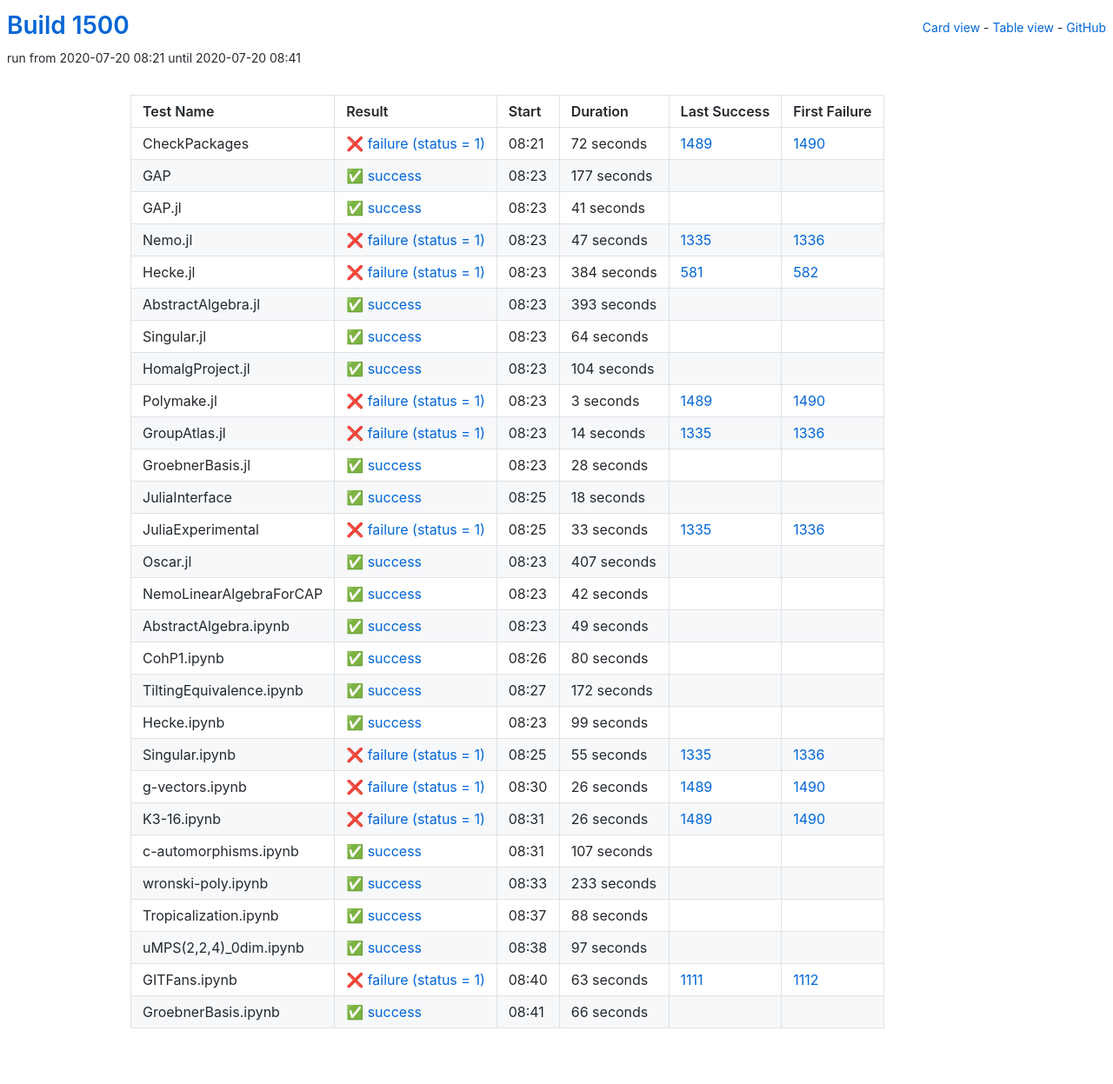
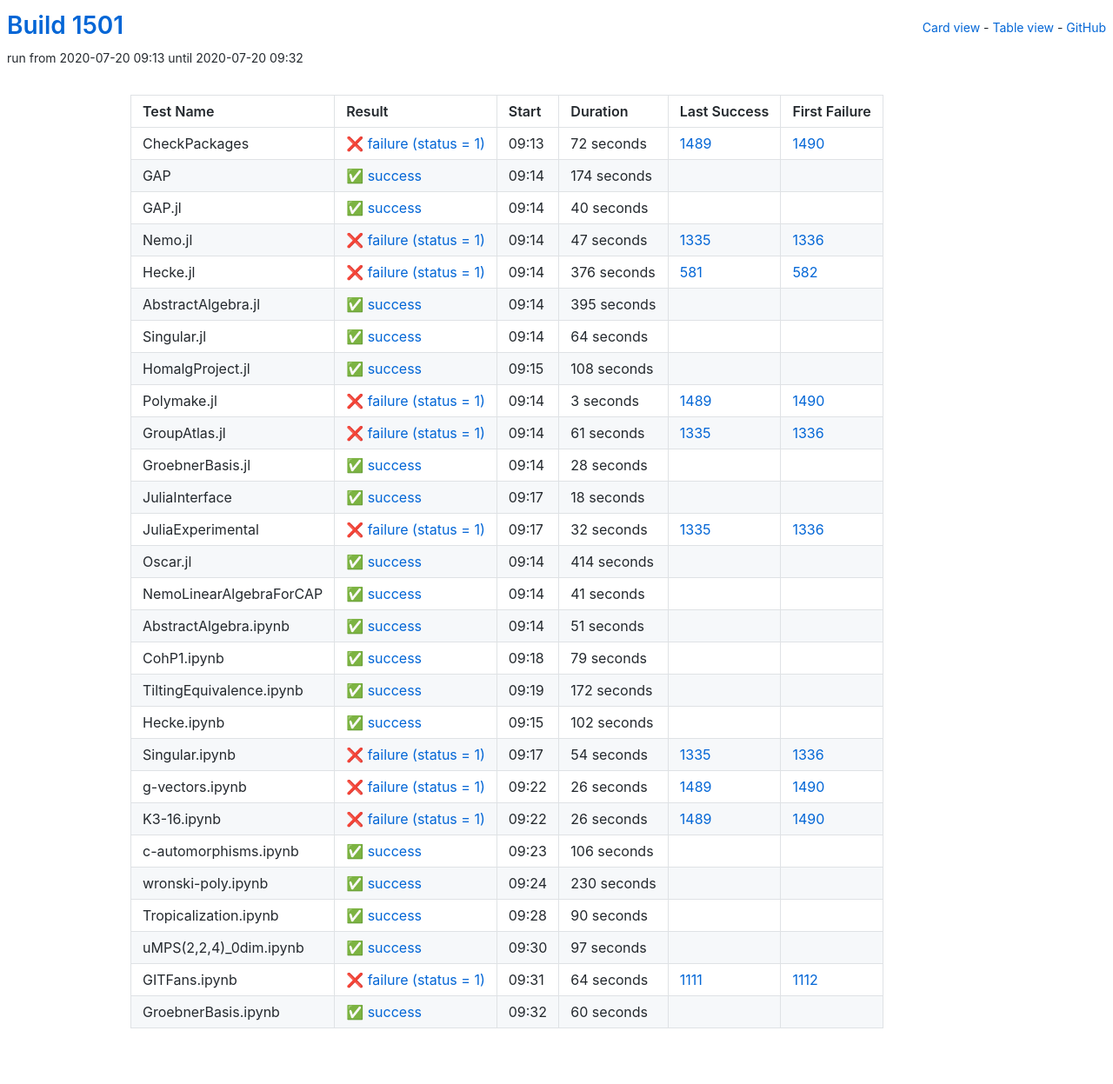
Before and after one commit to oscar-system/oscar-ci-status-1.4, a Jekyll site: the page built from table.html, in a window 1280 px wide. Shown: the whole page at 87% size. Built offline with Jekyll 4.4.1, drawn with Linux system fonts in a browser that asks for light colours.

Commit message:
Build #1501

```diff
--- a/_data/ci.yml
+++ b/_data/ci.yml
@@ -1,6 +1,6 @@
 ---
-build: 1500
-build_url: https://oscarci.mathematik.uni-kl.de/job/oscar-julia-1.4/1500/
+build: 1501
+build_url: https://oscarci.mathematik.uni-kl.de/job/oscar-julia-1.4/1501/
 job: oscar-julia-1.4
 organization: oscar-system
 repo: oscar-ci-status-1.4
@@ -8,8 +8,8 @@ repourl: https://github.com/oscar-system/oscar-ci-status-1.4
 tests:
 - name: CheckPackages
   id: checkpackages
-  log: https://oscarci.mathematik.uni-kl.de/job/oscar-julia-1.4/1500/artifact/logs/build-1500/CheckPackages.log
-  start: 2020-07-20 08:21
+  log: https://oscarci.mathematik.uni-kl.de/job/oscar-julia-1.4/1501/artifact/logs/build-1501/CheckPackages.log
+  start: 2020-07-20 09:13
   success: false
   exitcode: 1
   status: failure
@@ -20,32 +20,32 @@ tests:
   first_failure_url: https://oscarci.mathematik.uni-kl.de/job/oscar-julia-1.4/1490/
 - name: GAP
   id: gap
-  log: https://oscarci.mathematik.uni-kl.de/job/oscar-julia-1.4/1500/artifact/logs/build-1500/GAP.log
-  start: 2020-07-20 08:23
+  log: https://oscarci.mathematik.uni-kl.de/job/oscar-julia-1.4/1501/artifact/logs/build-1501/GAP.log
+  start: 2020-07-20 09:14
   success: true
   exitcode: 0
   status: success
-  duration: 177
+  duration: 174
   last_success: false
   last_success_url:
   first_failure: false
   first_failure_url:
 - name: GAP.jl
   id: gap-jl
-  log: https://oscarci.mathematik.uni-kl.de/job/oscar-julia-1.4/1500/artifact/logs/build-1500/GAP.jl.log
-  start: 2020-07-20 08:23
+  log: https://oscarci.mathematik.uni-kl.de/job/oscar-julia-1.4/1501/artifact/logs/build-1501/GAP.jl.log
+  start: 2020-07-20 09:14
   success: true
   exitcode: 0
   status: success
-  duration: 41
+  duration: 40
   last_success: false
   last_success_url:
   first_failure: false
   first_failure_url:
 - name: Nemo.jl
   id: nemo-jl
-  log: https://oscarci.mathematik.uni-kl.de/job/oscar-julia-1.4/1500/artifact/logs/build-1500/Nemo.jl.log
-  start: 2020-07-20 08:23
+  log: https://oscarci.mathematik.uni-kl.de/job/oscar-julia-1.4/1501/artifact/logs/build-1501/Nemo.jl.log
+  start: 2020-07-20 09:14
   success: false
   exitcode: 1
   status: failure
@@ -56,32 +56,32 @@ tests:
   first_failure_url: https://oscarci.mathematik.uni-kl.de/job/oscar-julia-1.4/1336/
 - name: Hecke.jl
   id: hecke-jl
-  log: https://oscarci.mathematik.uni-kl.de/job/oscar-julia-1.4/1500/artifact/logs/build-1500/Hecke.jl.log
-  start: 2020-07-20 08:23
+  log: https://oscarci.mathematik.uni-kl.de/job/oscar-julia-1.4/1501/artifact/logs/build-1501/Hecke.jl.log
+  start: 2020-07-20 09:14
   success: false
   exitcode: 1
   status: failure
-  duration: 384
+  duration: 376
   last_success: 581
   last_success_url: https://oscarci.mathematik.uni-kl.de/job/oscar-julia-1.4/581/
   first_failure: 582
   first_failure_url: https://oscarci.mathematik.uni-kl.de/job/oscar-julia-1.4/582/
 - name: AbstractAlgebra.jl
   id: abstractalgebra-jl
-  log: https://oscarci.mathematik.uni-kl.de/job/oscar-julia-1.4/1500/artifact/logs/build-1500/AbstractAlgebra.jl.log
-  start: 2020-07-20 08:23
+  log: https://oscarci.mathematik.uni-kl.de/job/oscar-julia-1.4/1501/artifact/logs/build-1501/AbstractAlgebra.jl.log
+  start: 2020-07-20 09:14
   success: true
   exitcode: 0
   status: success
-  duration: 393
+  duration: 395
   last_success: false
   last_success_url:
   first_failure: false
   first_failure_url:
 - name: Singular.jl
   id: singular-jl
-  log: https://oscarci.mathematik.uni-kl.de/job/oscar-julia-1.4/1500/artifact/logs/build-1500/Singular.jl.log
-  start: 2020-07-20 08:23
+  log: https://oscarci.mathematik.uni-kl.de/job/oscar-julia-1.4/1501/artifact/logs/build-1501/Singular.jl.log
+  start: 2020-07-20 09:14
   success: true
   exitcode: 0
   status: success
@@ -92,20 +92,20 @@ tests:
   first_failure_url:
 - name: HomalgProject.jl
   id: homalgproject-jl
-  log: https://oscarci.mathematik.uni-kl.de/job/oscar-julia-1.4/1500/artifact/logs/build-1500/HomalgProject.jl.log
-  start: 2020-07-20 08:23
+  log: https://oscarci.mathematik.uni-kl.de/job/oscar-julia-1.4/1501/artifact/logs/build-1501/HomalgProject.jl.log
+  start: 2020-07-20 09:15
   success: true
   exitcode: 0
   status: success
-  duration: 104
+  duration: 108
   last_success: false
   last_success_url:
   first_failure: false
   first_failure_url:
 - name: Polymake.jl
   id: polymake-jl
-  log: https://oscarci.mathematik.uni-kl.de/job/oscar-julia-1.4/1500/artifact/logs/build-1500/Polymake.jl.log
-  start: 2020-07-20 08:23
+  log: https://oscarci.mathematik.uni-kl.de/job/oscar-julia-1.4/1501/artifact/logs/build-1501/Polymake.jl.log
+  start: 2020-07-20 09:14
   success: false
   exitcode: 1
   status: failure
@@ -116,20 +116,20 @@ tests:
   first_failure_url: https://oscarci.mathematik.uni-kl.de/job/oscar-julia-1.4/1490/
 - name: GroupAtlas.jl
   id: groupatlas-jl
-  log: https://oscarci.mathematik.uni-kl.de/job/oscar-julia-1.4/1500/artifact/logs/build-1500/GroupAtlas.jl.log
-  start: 2020-07-20 08:23
+  log: https://oscarci.mathematik.uni-kl.de/job/oscar-julia-1.4/1501/artifact/logs/build-1501/GroupAtlas.jl.log
+  start: 2020-07-20 09:14
   success: false
   exitcode: 1
   status: failure
-  duration: 14
+  duration: 61
   last_success: 1335
   last_success_url: https://oscarci.mathematik.uni-kl.de/job/oscar-julia-1.4/1335/
   first_failure: 1336
   first_failure_url: https://oscarci.mathematik.uni-kl.de/job/oscar-julia-1.4/1336/
 - name: GroebnerBasis.jl
   id: groebnerbasis-jl
-  log: https://oscarci.mathematik.uni-kl.de/job/oscar-julia-1.4/1500/artifact/logs/build-1500/GroebnerBasis.jl.log
-  start: 2020-07-20 08:23
+  log: https://oscarci.mathematik.uni-kl.de/job/oscar-julia-1.4/1501/artifact/logs/build-1501/GroebnerBasis.jl.log
+  start: 2020-07-20 09:14
   success: true
   exitcode: 0
   status: success
@@ -140,8 +140,8 @@ tests:
   first_failure_url:
 - name: JuliaInterface
   id: juliainterface
-  log: https://oscarci.mathematik.uni-kl.de/job/oscar-julia-1.4/1500/artifact/logs/build-1500/JuliaInterface.log
-  start: 2020-07-20 08:25
+  log: https://oscarci.mathematik.uni-kl.de/job/oscar-julia-1.4/1501/artifact/logs/build-1501/JuliaInterface.log
+  start: 2020-07-20 09:17
   success: true
   exitcode: 0
   status: success
@@ -152,68 +152,68 @@ tests:
   first_failure_url:
 - name: JuliaExperimental
   id: juliaexperimental
-  log: https://oscarci.mathematik.uni-kl.de/job/oscar-julia-1.4/1500/artifact/logs/build-1500/JuliaExperimental.log
-  start: 2020-07-20 08:25
+  log: https://oscarci.mathematik.uni-kl.de/job/oscar-julia-1.4/1501/artifact/logs/build-1501/JuliaExperimental.log
+  start: 2020-07-20 09:17
   success: false
   exitcode: 1
   status: failure
-  duration: 33
+  duration: 32
   last_success: 1335
   last_success_url: https://oscarci.mathematik.uni-kl.de/job/oscar-julia-1.4/1335/
   first_failure: 1336
   first_failure_url: https://oscarci.mathematik.uni-kl.de/job/oscar-julia-1.4/1336/
 - name: Oscar.jl
   id: oscar-jl
-  log: https://oscarci.mathematik.uni-kl.de/job/oscar-julia-1.4/1500/artifact/logs/build-1500/Oscar.jl.log
-  start: 2020-07-20 08:23
+  log: https://oscarci.mathematik.uni-kl.de/job/oscar-julia-1.4/1501/artifact/logs/build-1501/Oscar.jl.log
+  start: 2020-07-20 09:14
   success: true
   exitcode: 0
   status: success
-  duration: 407
+  duration: 414
   last_success: false
   last_success_url:
   first_failure: false
   first_failure_url:
 - name: NemoLinearAlgebraForCAP
   id: nemolinearalgebraforcap
-  log: https://oscarci.mathematik.uni-kl.de/job/oscar-julia-1.4/1500/artifact/logs/build-1500/NemoLinearAlgebraForCAP.log
-  start: 2020-07-20 08:23
+  log: https://oscarci.mathematik.uni-kl.de/job/oscar-julia-1.4/1501/artifact/logs/build-1501/NemoLinearAlgebraForCAP.log
+  start: 2020-07-20 09:14
   success: true
   exitcode: 0
   status: success
-  duration: 42
+  duration: 41
   last_success: false
   last_success_url:
   first_failure: false
   first_failure_url:
 - name: AbstractAlgebra.ipynb
   id: abstractalgebra-ipynb
-  log: https://oscarci.mathematik.uni-kl.de/job/oscar-julia-1.4/1500/artifact/logs/build-1500/AbstractAlgebra.ipynb.log
-  start: 2020-07-20 08:23
+  log: https://oscarci.mathematik.uni-kl.de/job/oscar-julia-1.4/1501/artifact/logs/build-1501/AbstractAlgebra.ipynb.log
+  start: 2020-07-20 09:14
   success: true
   exitcode: 0
   status: success
-  duration: 49
+  duration: 51
   last_success: false
   last_success_url:
   first_failure: false
   first_failure_url:
 - name: CohP1.ipynb
   id: cohp1-ipynb
-  log: https://oscarci.mathematik.uni-kl.de/job/oscar-julia-1.4/1500/artifact/logs/build-1500/CohP1.ipynb.log
-  start: 2020-07-20 08:26
+  log: https://oscarci.mathematik.uni-kl.de/job/oscar-julia-1.4/1501/artifact/logs/build-1501/CohP1.ipynb.log
+  start: 2020-07-20 09:18
   success: true
   exitcode: 0
   status: success
-  duration: 80
+  duration: 79
   last_success: false
   last_success_url:
   first_failure: false
   first_failure_url:
 - name: TiltingEquivalence.ipynb
   id: tiltingequivalence-ipynb
-  log: https://oscarci.mathematik.uni-kl.de/job/oscar-julia-1.4/1500/artifact/logs/build-1500/TiltingEquivalence.ipynb.log
-  start: 2020-07-20 08:27
+  log: https://oscarci.mathematik.uni-kl.de/job/oscar-julia-1.4/1501/artifact/logs/build-1501/TiltingEquivalence.ipynb.log
+  start: 2020-07-20 09:19
   success: true
   exitcode: 0
   status: success
@@ -224,32 +224,32 @@ tests:
   first_failure_url:
 - name: Hecke.ipynb
   id: hecke-ipynb
-  log: https://oscarci.mathematik.uni-kl.de/job/oscar-julia-1.4/1500/artifact/logs/build-1500/Hecke.ipynb.log
-  start: 2020-07-20 08:23
+  log: https://oscarci.mathematik.uni-kl.de/job/oscar-julia-1.4/1501/artifact/logs/build-1501/Hecke.ipynb.log
+  start: 2020-07-20 09:15
   success: true
   exitcode: 0
   status: success
-  duration: 99
+  duration: 102
   last_success: false
   last_success_url:
   first_failure: false
   first_failure_url:
 - name: Singular.ipynb
   id: singular-ipynb
-  log: https://oscarci.mathematik.uni-kl.de/job/oscar-julia-1.4/1500/artifact/logs/build-1500/Singular.ipynb.log
-  start: 2020-07-20 08:25
+  log: https://oscarci.mathematik.uni-kl.de/job/oscar-julia-1.4/1501/artifact/logs/build-1501/Singular.ipynb.log
+  start: 2020-07-20 09:17
   success: false
   exitcode: 1
   status: failure
-  duration: 55
+  duration: 54
   last_success: 1335
   last_success_url: https://oscarci.mathematik.uni-kl.de/job/oscar-julia-1.4/1335/
   first_failure: 1336
   first_failure_url: https://oscarci.mathematik.uni-kl.de/job/oscar-julia-1.4/1336/
 - name: g-vectors.ipynb
   id: g-vectors-ipynb
-  log: https://oscarci.mathematik.uni-kl.de/job/oscar-julia-1.4/1500/artifact/logs/build-1500/g-vectors.ipynb.log
-  start: 2020-07-20 08:30
+  log: https://oscarci.mathematik.uni-kl.de/job/oscar-julia-1.4/1501/artifact/logs/build-1501/g-vectors.ipynb.log
+  start: 2020-07-20 09:22
   success: false
   exitcode: 1
   status: failure
@@ -260,8 +260,8 @@ tests:
   first_failure_url: https://oscarci.mathematik.uni-kl.de/job/oscar-julia-1.4/1490/
 - name: K3-16.ipynb
   id: k3-16-ipynb
-  log: https://oscarci.mathematik.uni-kl.de/job/oscar-julia-1.4/1500/artifact/logs/build-1500/K3-16.ipynb.log
-  start: 2020-07-20 08:31
+  log: https://oscarci.mathematik.uni-kl.de/job/oscar-julia-1.4/1501/artifact/logs/build-1501/K3-16.ipynb.log
+  start: 2020-07-20 09:22
   success: false
   exitcode: 1
   status: failure
@@ -272,44 +272,44 @@ tests:
   first_failure_url: https://oscarci.mathematik.uni-kl.de/job/oscar-julia-1.4/1490/
 - name: c-automorphisms.ipynb
   id: c-automorphisms-ipynb
-  log: https://oscarci.mathematik.uni-kl.de/job/oscar-julia-1.4/1500/artifact/logs/build-1500/c-automorphisms.ipynb.log
-  start: 2020-07-20 08:31
+  log: https://oscarci.mathematik.uni-kl.de/job/oscar-julia-1.4/1501/artifact/logs/build-1501/c-automorphisms.ipynb.log
+  start: 2020-07-20 09:23
   success: true
   exitcode: 0
   status: success
-  duration: 107
+  duration: 106
   last_success: false
   last_success_url:
   first_failure: false
   first_failure_url:
 - name: wronski-poly.ipynb
   id: wronski-poly-ipynb
-  log: https://oscarci.mathematik.uni-kl.de/job/oscar-julia-1.4/1500/artifact/logs/build-1500/wronski-poly.ipynb.log
-  start: 2020-07-20 08:33
+  log: https://oscarci.mathematik.uni-kl.de/job/oscar-julia-1.4/1501/artifact/logs/build-1501/wronski-poly.ipynb.log
+  start: 2020-07-20 09:24
   success: true
   exitcode: 0
   status: success
-  duration: 233
+  duration: 230
   last_success: false
   last_success_url:
   first_failure: false
   first_failure_url:
 - name: Tropicalization.ipynb
   id: tropicalization-ipynb
-  log: https://oscarci.mathematik.uni-kl.de/job/oscar-julia-1.4/1500/artifact/logs/build-1500/Tropicalization.ipynb.log
-  start: 2020-07-20 08:37
+  log: https://oscarci.mathematik.uni-kl.de/job/oscar-julia-1.4/1501/artifact/logs/build-1501/Tropicalization.ipynb.log
+  start: 2020-07-20 09:28
   success: true
   exitcode: 0
   status: success
-  duration: 88
+  duration: 90
   last_success: false
   last_success_url:
   first_failure: false
   first_failure_url:
 - name: uMPS(2,2,4)_0dim.ipynb
   id: umps-2-2-4-0dim-ipynb
-  log: https://oscarci.mathematik.uni-kl.de/job/oscar-julia-1.4/1500/artifact/logs/build-1500/uMPS-2-2-4-_0dim.ipynb.log
-  start: 2020-07-20 08:38
+  log: https://oscarci.mathematik.uni-kl.de/job/oscar-julia-1.4/1501/artifact/logs/build-1501/uMPS-2-2-4-_0dim.ipynb.log
+  start: 2020-07-20 09:30
   success: true
   exitcode: 0
   status: success
@@ -320,24 +320,24 @@ tests:
   first_failure_url:
 - name: GITFans.ipynb
   id: gitfans-ipynb
-  log: https://oscarci.mathematik.uni-kl.de/job/oscar-julia-1.4/1500/artifact/logs/build-1500/GITFans.ipynb.log
-  start: 2020-07-20 08:40
+  log: https://oscarci.mathematik.uni-kl.de/job/oscar-julia-1.4/1501/artifact/logs/build-1501/GITFans.ipynb.log
+  start: 2020-07-20 09:31
   success: false
   exitcode: 1
   status: failure
-  duration: 63
+  duration: 64
   last_success: 1111
   last_success_url: https://oscarci.mathematik.uni-kl.de/job/oscar-julia-1.4/1111/
   first_failure: 1112
   first_failure_url: https://oscarci.mathematik.uni-kl.de/job/oscar-julia-1.4/1112/
 - name: GroebnerBasis.ipynb
   id: groebnerbasis-ipynb
-  log: https://oscarci.mathematik.uni-kl.de/job/oscar-julia-1.4/1500/artifact/logs/build-1500/GroebnerBasis.ipynb.log
-  start: 2020-07-20 08:41
+  log: https://oscarci.mathematik.uni-kl.de/job/oscar-julia-1.4/1501/artifact/logs/build-1501/GroebnerBasis.ipynb.log
+  start: 2020-07-20 09:32
   success: true
   exitcode: 0
   status: success
-  duration: 66
+  duration: 60
   last_success: false
   last_success_url:
   first_failure: false
```
Also changed, not shown: README.md.
